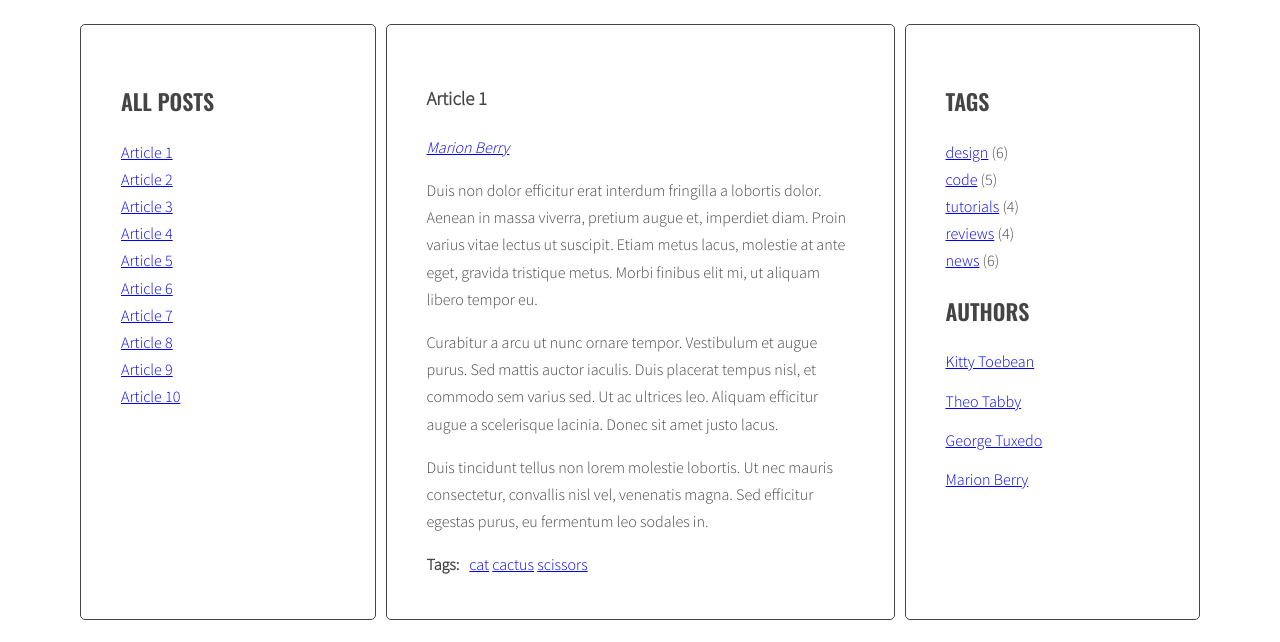
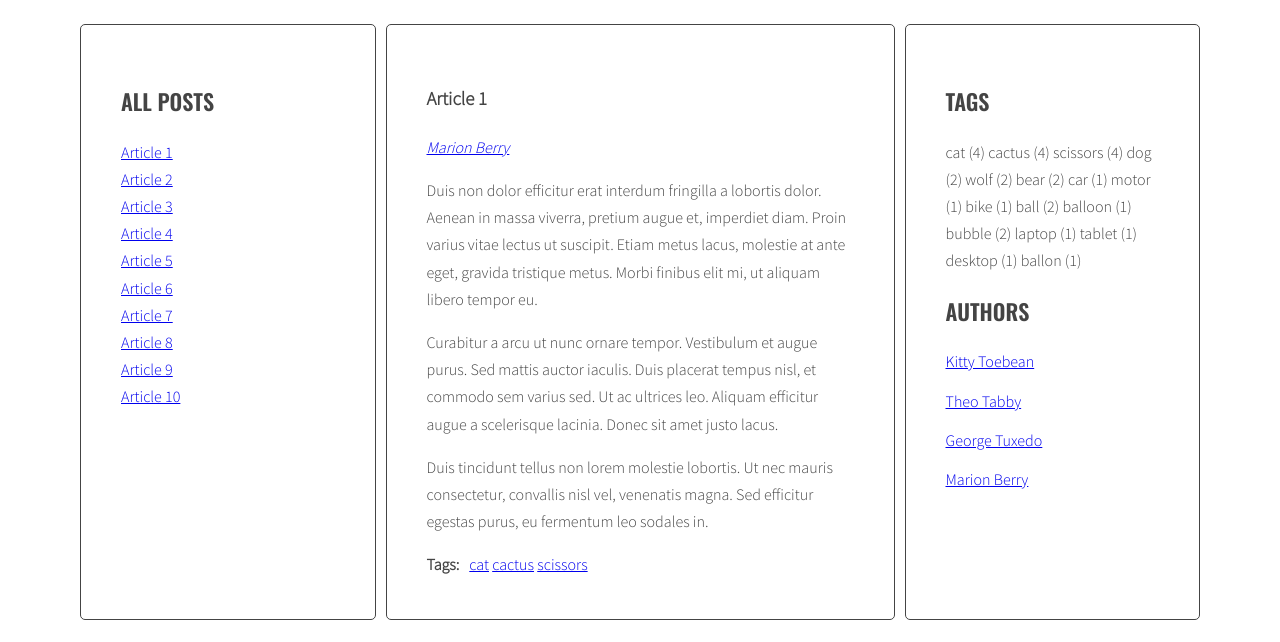
Before and after one commit to darekkozyra/javascript-blog, a website: page index.html in a window 1280 px wide. Shown: the part 158-800 px from the top of the page. Drawn offline with nearby package versions, Linux system fonts and the light colour scheme.

Commit message:
Ninth commit - cloud of tags

```diff
--- a/index.html
+++ b/index.html
@@ -180,11 +180,6 @@
                 <aside class="sidebar">
                   <h2 class="section-title">Tags</h2>
                   <ul class="list tags">
-                    <li><a href="#">design</a> <span>(6)</span></li>
-                    <li><a href="#">code</a> <span>(5)</span></li>
-                    <li><a href="#">tutorials</a> <span>(4)</span></li>
-                    <li><a href="#">reviews</a> <span>(4)</span></li>
-                    <li><a href="#">news</a> <span>(6)</span></li>
                   </ul>
                   <h2 class="section-title">Authors</h2>
                   <ul class="list authors">
--- a/js/script.js
+++ b/js/script.js
@@ -39,7 +39,10 @@ const optArticleSelector = '.post',
   optTitleSelector = '.post-title',
   optTitleListSelector = '.titles',
   optArticleTagsSelector = '.post-tags .list',
-  optArticleAuthorSelector = '.post-author';
+  optArticleAuthorSelector = '.post-author',
+  optTagsListSelector = '.tags.list',
+  optCloudClassCount = 5,
+  optCloudClassPrefix = 'tag-size-';
 
 function generateTitleLinks(customSelector = ''){
   /* remove contents of titleList */
@@ -76,7 +79,29 @@ function generateTitleLinks(customSelector = ''){
 
 generateTitleLinks();
 
+function calculateTagsParams(tags){
+  let min = 999999;
+  let max = 1;
+  const params = {max, min};
+
+  for (let tag in tags){
+    console.log(tag + ' is used ' + tags[tag] + ' times');
+    if(tags[tag] > params.max){
+      params.max = tags[tag];
+    }
+    if(tags[tag] <= params.min){
+      params.min = tags[tag];
+    }
+  }
+  return params;
+}
+
+function calculateTagClass(count, params){
+
+}
 function generateTags(){
+  /* [NEW] create a new variable allTags with an empty array */
+  let allTags = {};
   /* find all articles */
   const articles = document.querySelectorAll('article');
   /* START LOOP: for every article: */
@@ -95,6 +120,13 @@ function generateTags(){
       const linkHTML = '<li><a href="#tag-'+ tag +'">'+tag+'</a></li>';
       console.log(linkHTML);
       /* add generated code to html variable */
+      /* [NEW] check if this link is NOT already in allTags */
+      if(!allTags.hasOwnProperty(tag)){
+      /* [NEW] add tag to allTags object*/
+        allTags[tag] = 1;
+      }else{
+        allTags[tag]++;
+      }
       html = html +' '+linkHTML;
       /* END LOOP: for each tag */
     }
@@ -102,6 +134,21 @@ function generateTags(){
     tags.innerHTML = html;
     /* END LOOP: for every article: */
   }
+  /* [NEW] find list of tags in right column */
+  const tagList = document.querySelector('.tags');
+  const tagsParams = calculateTagsParams(allTags);
+  console.log('tagsParams:', tagsParams);
+
+  /* [NEW] creat variable for all links HTML code*/
+  let allTagsHTML = '';
+
+  /*[NEW] START LOOP: for each tag in allTags:*/
+  for(let tag in allTags){
+    /*[NEW] generate code of link and add it to allTagsHTML*/
+    allTagsHTML += tag + ' (' + allTags[tag] +') ';
+  }
+  /*[NEW] add html from allTagsHTML to tagList*/
+  tagList.innerHTML = allTagsHTML;
 }
 generateTags();
 
```
